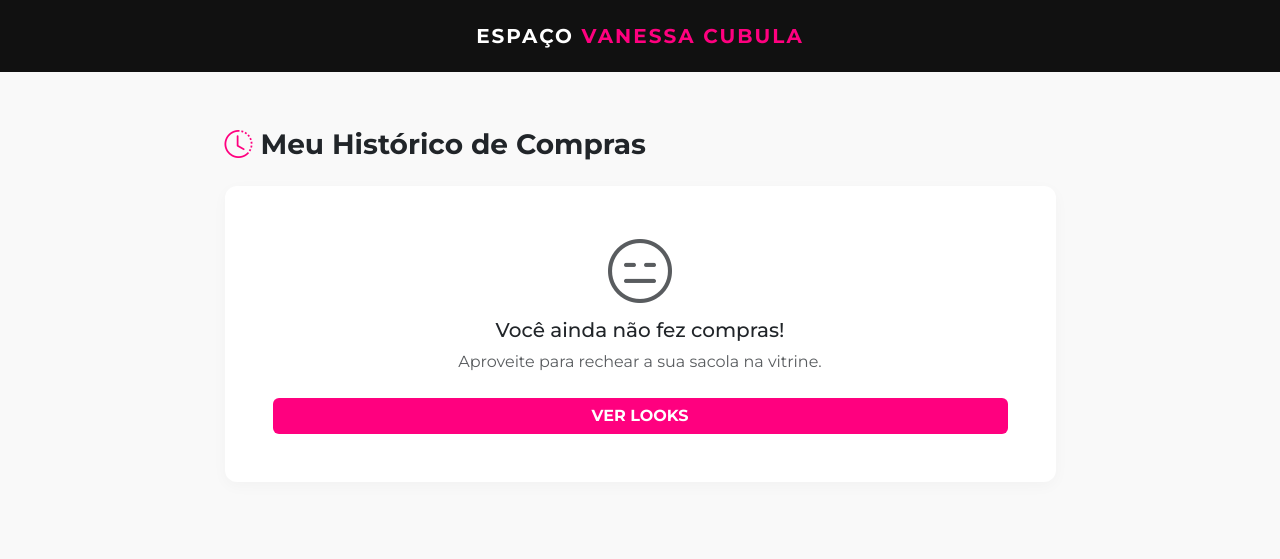
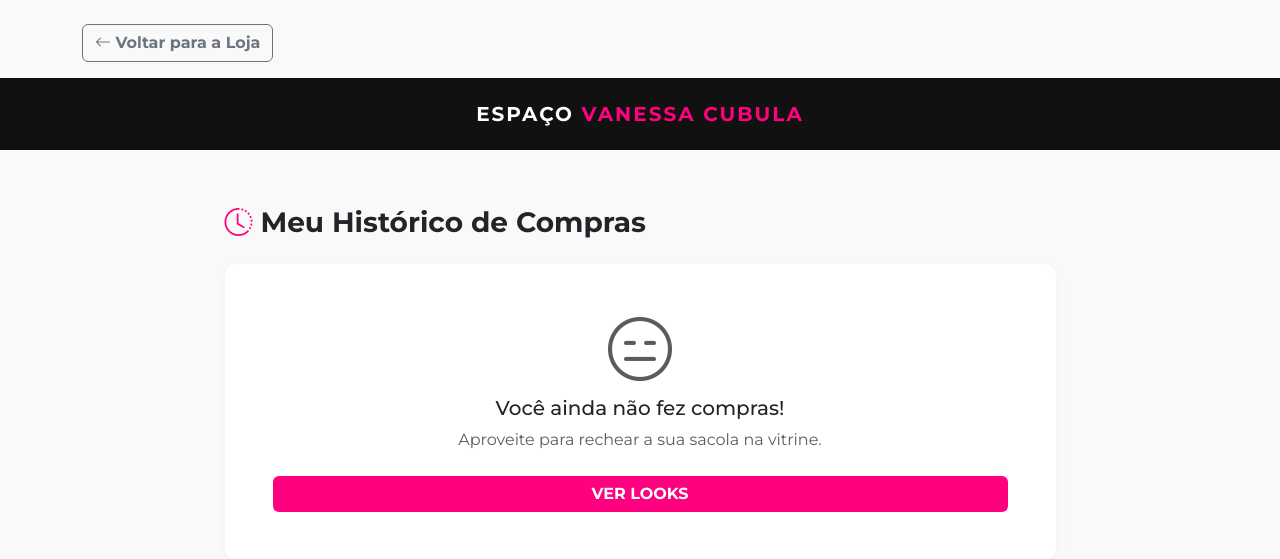
Before and after one commit to lucastycot-boop/site-loja, a Flask app: page /minhas-compras in a window 1280 px wide. Shown: the top 559 px of the page. Run offline with Flask 3, Linux system fonts and the light colour scheme; the visitor is signed in with stand-in values (Sample User, id 1).

Commit message:
Update minhas_compras.html

```diff
--- a/templates/minhas_compras.html
+++ b/templates/minhas_compras.html
@@ -3,6 +3,11 @@
 <head>
     <meta charset="UTF-8">
     <meta name="viewport" content="width=device-width, initial-scale=1.0">
+    <div class="container mt-4 mb-3">
+    <a href="/" class="btn btn-outline-secondary fw-bold">
+        <i class="bi bi-arrow-left"></i> Voltar para a Loja
+    </a>
+</div>
     <title>Minhas Compras - Espaço Vanessa Cubula</title>
     <link href="https://cdn.jsdelivr.net/npm/bootstrap@5.3.0/dist/css/bootstrap.min.css" rel="stylesheet">
     <link href="https://fonts.googleapis.com/css2?family=Montserrat:wght@300;400;500;600;700;800&display=swap" rel="stylesheet">
```
